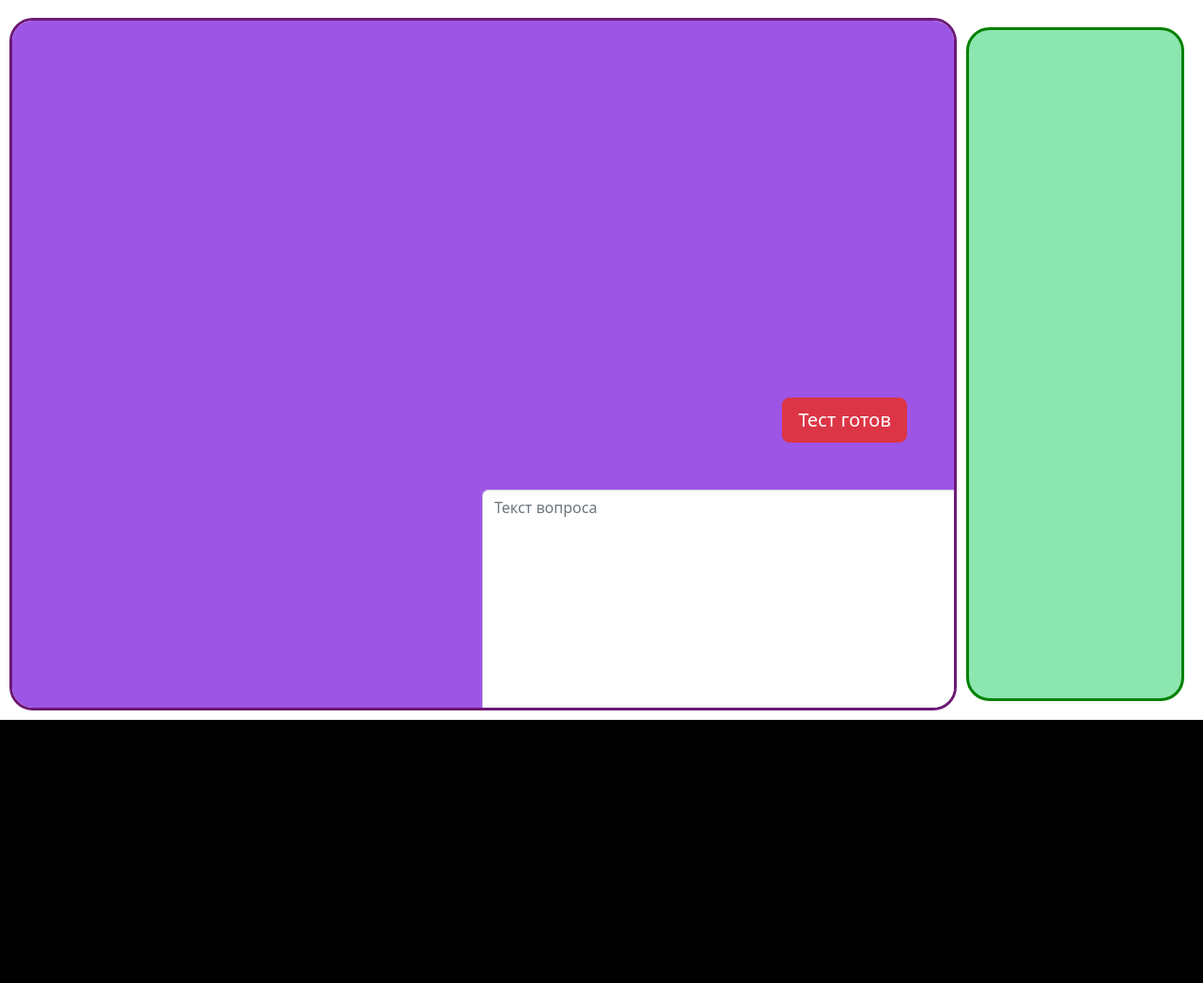
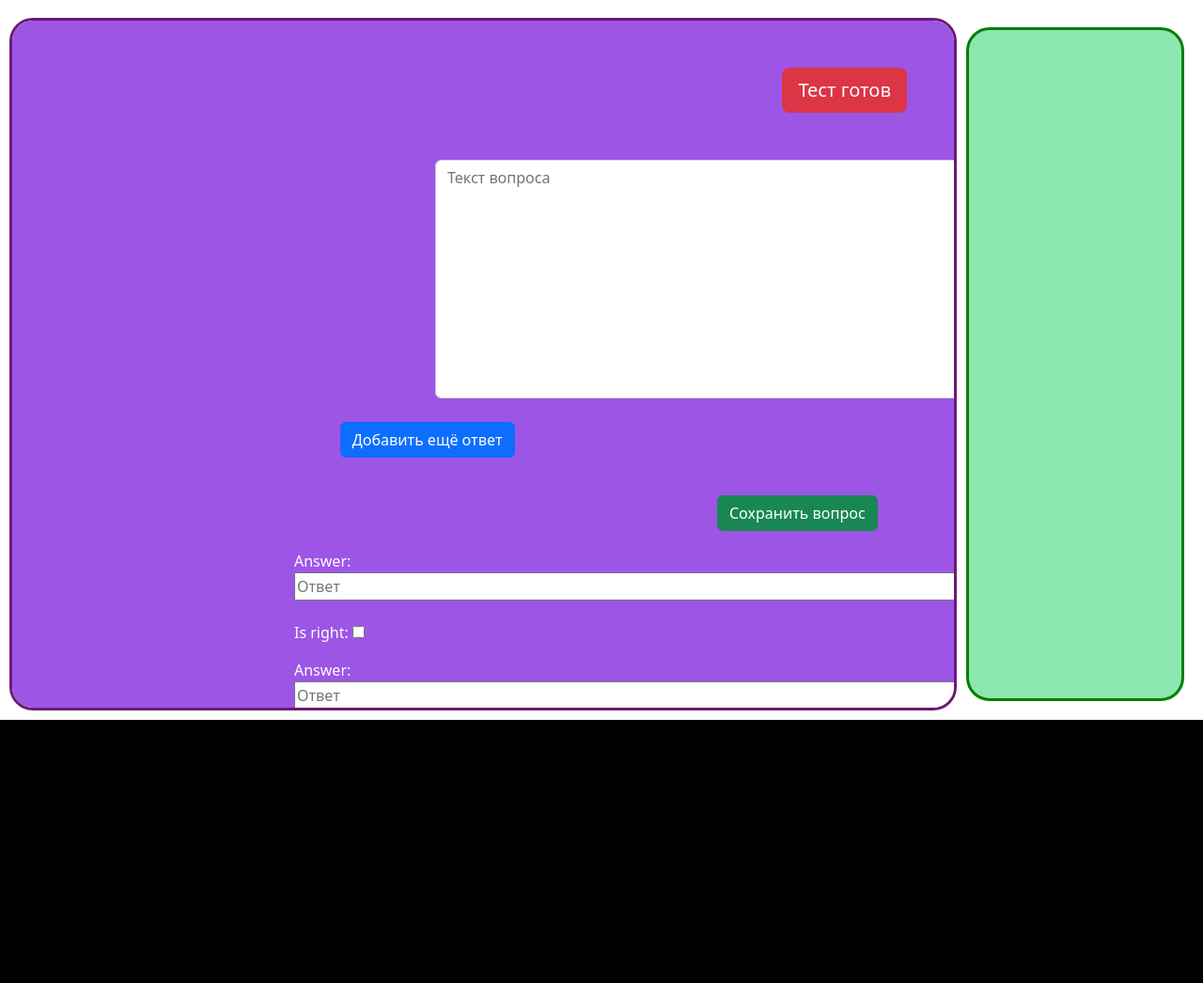
Before and after one commit to moipo/tester, a Django app: page /create_test/64/create_questions/ in a window 1280 px wide. Shown: the part 56-1102 px from the top of the page at 94% size. Run offline with Django 4.2, Linux system fonts and the light colour scheme; some libraries are stand-ins or nearby versions.

Commit message:
fixed frontend

```diff
--- a/templates/create_test/create_questions.html
+++ b/templates/create_test/create_questions.html
@@ -103,7 +103,7 @@
           display: inline;
           float:right;
           margin:50px;
-          margin-top: 40%;
+          margin-top: 50px;
 
         }
 
@@ -122,7 +122,7 @@
         .ans_group{
         //border: 3px solid red;
         margin: 5px;
-        margin-left:30%;
+        margin-left:300px;
         }
 
         .hidden{
@@ -134,16 +134,12 @@
         }
 
 
-        .testformstr{
-        margin-top: 50px;
-        width:300px;
-        margin-left: 500px;
-        }
+
 
         .testformtxt{
         margin-top: 30px;
         width:700px;
-        margin-left: 500px;
+        margin-left: 450px;
 
         }
 
@@ -159,7 +155,7 @@
         .createQuestionButton{
         margin-top: 20px;
         margin-bottom: 20px;
-        margin-left: 300px;
+        margin-left: 450px;
         display:inline;
         }
 
```
Also changed, not shown: db.sqlite3.
